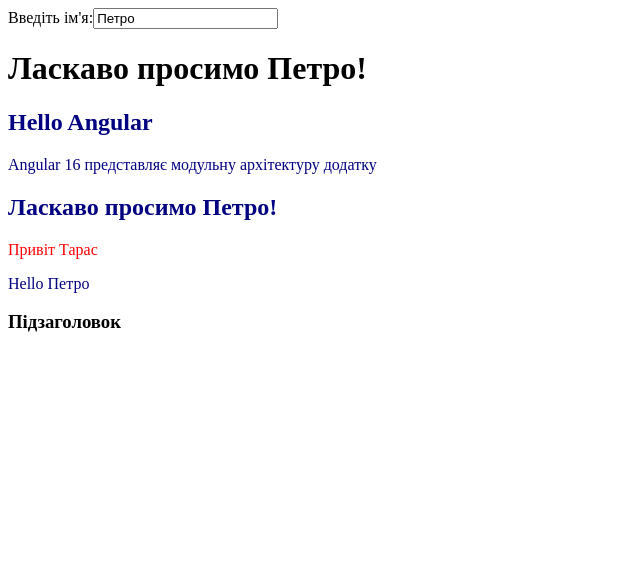
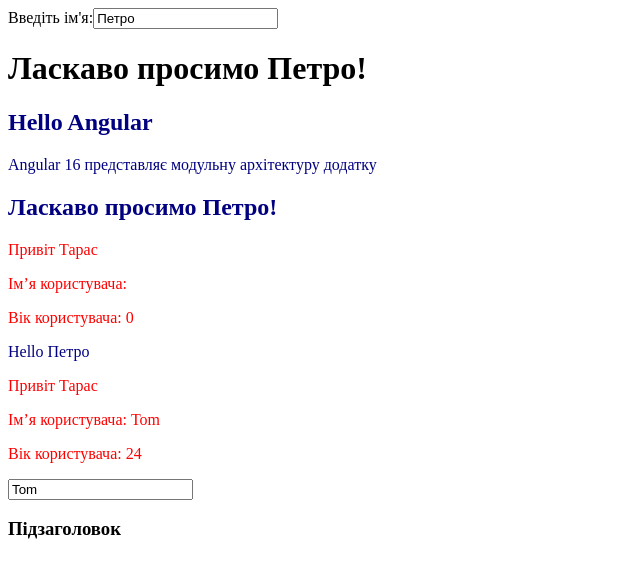
Before and after one commit to x-FIREFOUR-x/Labs_ReactivePrograming, an Angular app in the folder Lab2/Components1/: page / in a window 1280 px wide. Shown: the top 578 px of the page, without its empty margins (0-640 px from the left). Built offline with nearby package versions, Linux system fonts and the light colour scheme.

Commit message:
Component1 task6

```diff
--- a/Lab2/Components1/src/app/app.component.html
+++ b/Lab2/Components1/src/app/app.component.html
@@ -9,3 +9,6 @@
     <h2>Ласкаво просимо {{name}}!</h2>
 </child-comp>
 <p>Hello {{name}}</p>
+
+<child-comp [userName]="name2" [userAge]="age"></child-comp>
+<input type="text" [(ngModel)]="name2" />
--- a/Lab2/Components1/src/app/app.component.ts
+++ b/Lab2/Components1/src/app/app.component.ts
@@ -6,4 +6,6 @@
 })
 export class AppComponent {
     name = 'Петро';
-}
+    name2:string="Tom";
+    age:number = 24;
+   }
--- a/Lab2/Components1/src/app/child.component.ts
+++ b/Lab2/Components1/src/app/child.component.ts
@@ -1,11 +1,15 @@
-import { Component } from '@angular/core';
+import { Component, Input } from '@angular/core';
 
 @Component({
     selector: 'child-comp',
-    template: `<ng-content></ng-content>
-                <p>Привіт {{name}}</p>`,
+    template: ` <ng-content></ng-content>
+                <p>Привіт {{name}}</p>
+                <p>Ім’я користувача: {{userName}}</p>
+                <p>Вік користувача: {{userAge}}</p>`,
     styles: [`h2, p {color:red;}`]
 })
 export class ChildComponent {
     name = "Тарас";
+    @Input() userName: string = "";
+    @Input() userAge: number = 0;
 }
```
